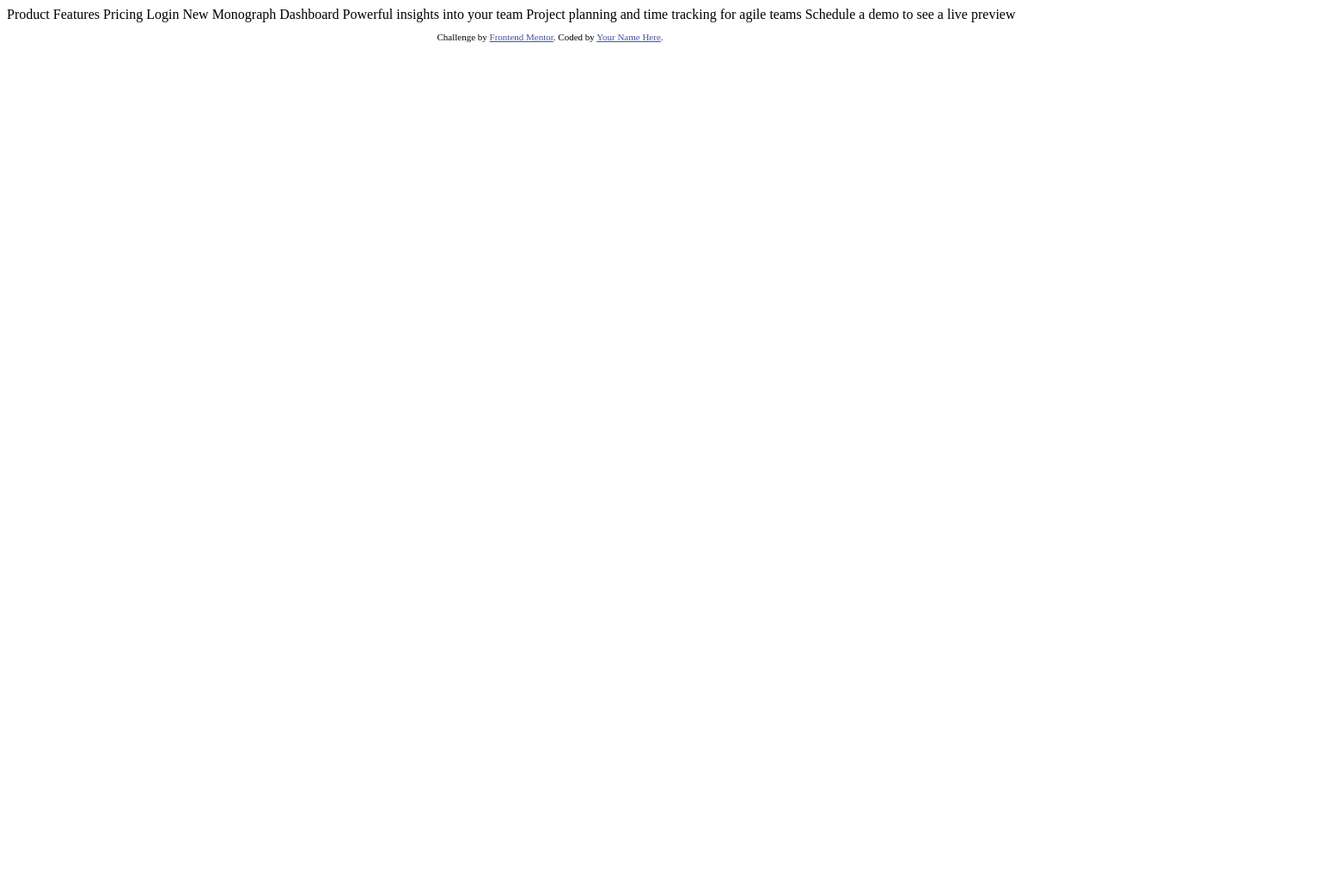
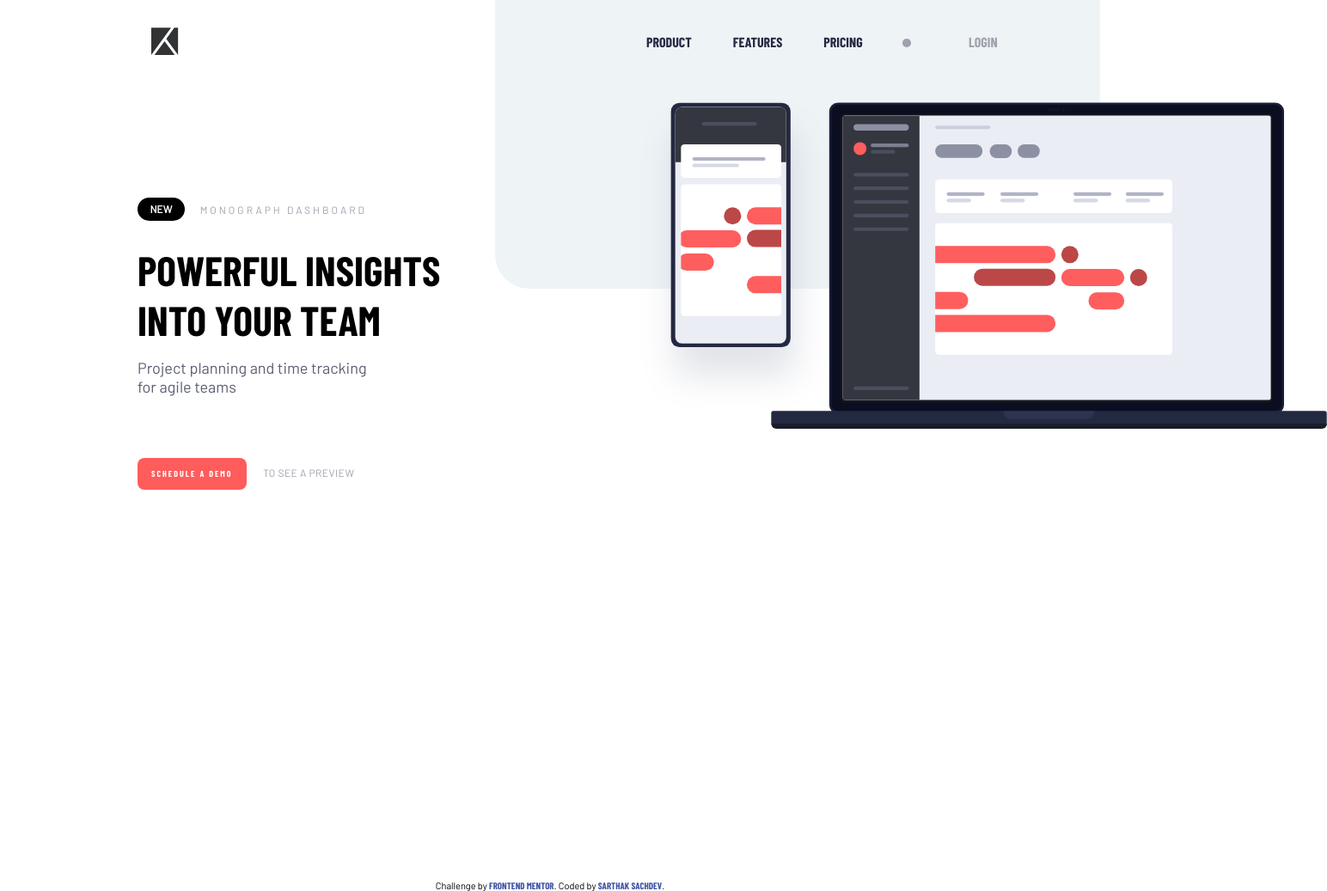
Before and after one commit to SartHak-0-Sach/Project-tracking-intro-component_frontend_project, a plain HTML site: page index.html in a window 1280 px wide. Shown: the whole page at 86% size, 1544 px wide, since content can reach past the window. Before the commit the page ends 800 px from the top, so only its background shows below. Drawn offline with nearby package versions, Linux system fonts and the light colour scheme.

Commit message:
Update index.html

```diff
--- a/index.html
+++ b/index.html
@@ -1,39 +1,97 @@
 <!DOCTYPE html>
 <html lang="en">
   <head>
-  <meta charset="UTF-8">
-  <meta name="viewport" content="width=device-width, initial-scale=1.0"> <!-- displays site properly based on user's device -->
+    <meta charset="UTF-8" />
+    <meta name="viewport" content="width=device-width, initial-scale=1.0" />
 
-  <link rel="icon" type="image/png" sizes="32x32" href="./images/favicon-32x32.png">
+    <link
+      rel="icon"
+      type="image/png"
+      sizes="32x32"
+      href="./images/favicon-32x32.png"
+    />
+    <link rel="stylesheet" href="style.css" />
+
+    <link rel="preconnect" href="https://fonts.googleapis.com" />
+    <link rel="preconnect" href="https://fonts.gstatic.com" crossorigin />
+    <link
+      href="https://fonts.googleapis.com/css2?family=Barlow&family=Barlow+Condensed:wght@400;700&display=swap"
+      rel="stylesheet"
+    />
 
     <title>Frontend Mentor | Project tracking intro component</title>
 
-  <!-- Feel free to remove these styles or customise in your own stylesheet 👍 -->
     <style>
-    .attribution { font-size: 11px; text-align: center; }
-    .attribution a { color: hsl(228, 45%, 44%); }
+      .attribution {
+        font-size: 11px;
+        text-align: center;
+      }
+      .attribution a {
+        color: hsl(228, 45%, 44%);
+      }
     </style>
   </head>
   <body>
-  Product
-  Features
-  Pricing
-  Login
+    <header>
+      <img src="images/logo.svg" alt="company logo" class="logo" />
+      <div class="menu">
+        <img
+          id="ham-open"
+          src="images/icon-hamburger.svg"
+          class="open"
+          alt="hamburger"
+        />
+        <img id="hide" src="images/icon-close.svg" class="close" alt="close" />
+      </div>
 
-  New
-  Monograph Dashboard
+      <nav class="navigation" id="nav-bar">
+        <ul>
+          <li><a href="#">Product</a></li>
+          <li><a href="#">Features</a></li>
+          <li><a href="#">Pricing</a></li>
+          <hr />
+          <div class="circle"></div>
+          <li>
+            <span><a href="#">Login</a></span>
+          </li>
+        </ul>
+      </nav>
+    </header>
 
-  Powerful insights into your team
-  Project planning and time tracking for agile teams
+    <main class="container">
+      <div class="right-side">
+        <img
+          src="images/illustration-devices.svg"
+          width="375px"
+          class="device"
+          alt="illustration devices"
+        />
+      </div>
 
-  Schedule a demo
-  to see a live preview
+      <div class="left-side">
+        <span class="new">New</span>
+        <span class="dash">Monograph Dashboard</span>
+        <h1>Powerful insights<br />into your team</h1>
+        <p>Project planning and time tracking<br />for agile teams</p>
+
+        <div class="button">
+          <button type="button">Schedule a demo</button>
+          <span class="live">to see a preview</span>
+        </div>
+      </div>
+    </main>
 
     <footer>
       <p class="attribution">
-      Challenge by <a href="https://www.frontendmentor.io?ref=challenge" target="_blank">Frontend Mentor</a>.
-      Coded by <a href="#">Your Name Here</a>.
+        Challenge by
+        <a
+          href="https://www.frontendmentor.io?ref=challenge"
+          target="_blank"
+          rel="noopener"
+          >Frontend Mentor</a
+        >. Coded by <a href="#">Sarthak Sachdev</a>.
       </p>
     </footer>
+    <script src="script.js"></script>
   </body>
 </html>
```
Lines whose indentation alone changed are shown as unchanged.
